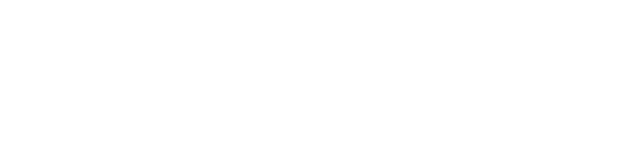
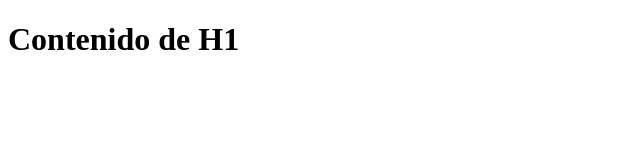
Before and after one commit to ExequielWiedermann/quinto-cuarta-pr-ctica, a plain HTML site: page index.html in a window 1280 px wide. Shown: the whole page, without its empty margins (0-640 px from the left). Drawn offline with Linux system fonts and the light colour scheme.

Commit message:
Contenido del h1

```diff
--- a/index.html
+++ b/index.html
@@ -7,6 +7,6 @@
     <title>Quinto cuarta</title>
 </head>
 <body>
-    <h1></h1>
+    <h1>Contenido de H1</h1>
 </body>
 </html>
```
